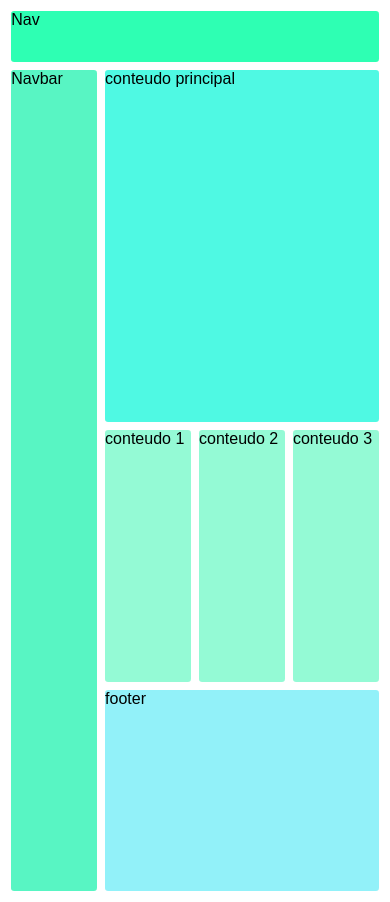
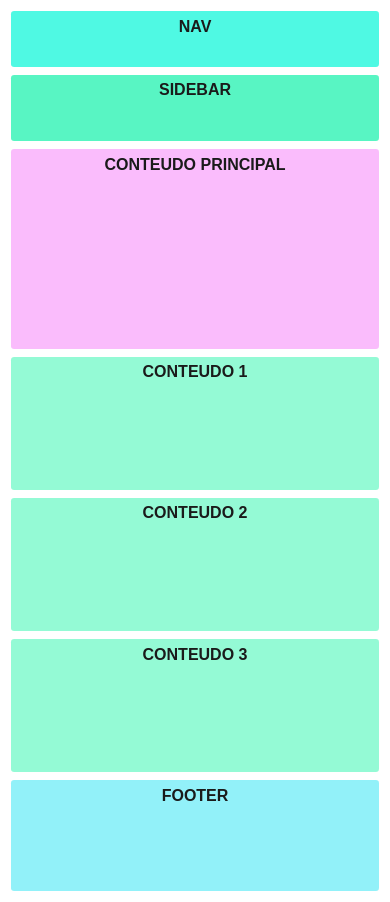
Before and after one commit to hirusunshine/grid-design-responsive, a plain HTML site: page index.html in a window 390 px wide. Drawn offline with Linux system fonts and the light colour scheme.

Commit message:
CSS: finalizado, responsividade está de acordo, usei media query

```diff
--- a/css/style.css
+++ b/css/style.css
@@ -11,9 +11,9 @@
 	grid-template-rows: 0.2fr 1.4fr 1fr 0.8fr;
 	grid-template-areas:
 		"nav nav nav nav"
-		"navbar main main main"
-		"navbar cont1 cont2 cont3"
-		"navbar footer footer footer"
+		"sidebar main main main"
+		"sidebar cont1 cont2 cont3"
+		"sidebar footer footer footer"
 	;
 	grid-gap: 0.5em;
 	padding: 0.7em;
@@ -21,18 +21,23 @@
 }
 .conteiner-grid > div{
 	border-radius: 0.2em;
+	text-align: center;
+	text-transform: uppercase;
+	font-weight: 600;
+	padding-top: 0.4em;
+	color: #1A1A1A;
 }
 .nav{
-	background-color: #2EFFB3;
+	background-color: #4FF9E3 ;
 	grid-area: nav;
 }
-.navbar{
+.sidebar{
 	background-color: #58F5C3;
-	grid-area: navbar;
+	grid-area: sidebar;
 
 }
 .conteudo-principal{
-	background-color: #4FF9E3;
+	background-color:#FABCFC;
 	grid-area: main;
 }
 .conteudo1, .conteudo2,.conteudo3{
@@ -54,3 +59,19 @@
 	background-color: #92F1F9;
 	grid-area: footer;
 }
+
+@media (max-width: 550px){
+	.conteiner-grid{
+		grid-template-areas:
+			"nav"
+			"sidebar"
+			"main"
+			"cont1"
+			"cont2"
+			"cont3"
+			"footer"
+		;
+		grid-template-columns: 1fr;
+		grid-template-rows: 0.5fr 0.6fr 1.8fr repeat(3, 1.2fr) 1fr;
+	}
+}
--- a/index.html
+++ b/index.html
@@ -9,7 +9,7 @@
 <body>
 	<div class="conteiner-grid">
 		<div class="nav">Nav</div>
-		<div class="navbar">Navbar</div>
+		<div class="sidebar">Sidebar</div>
 		<div class="conteudo-principal">conteudo principal</div>
 		<div class="conteudo1">conteudo 1</div>
 		<div class="conteudo2">conteudo 2</div>
```
